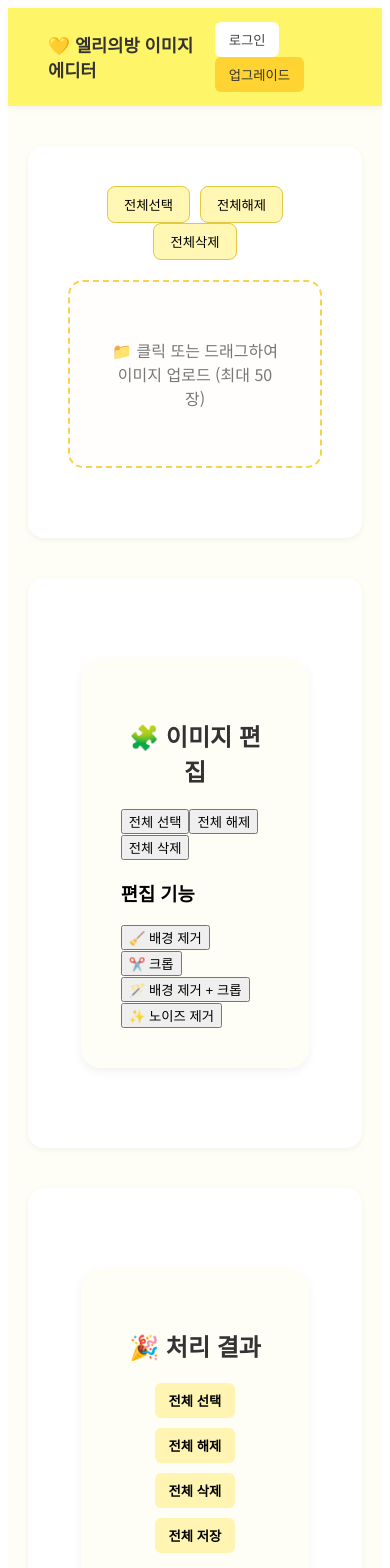
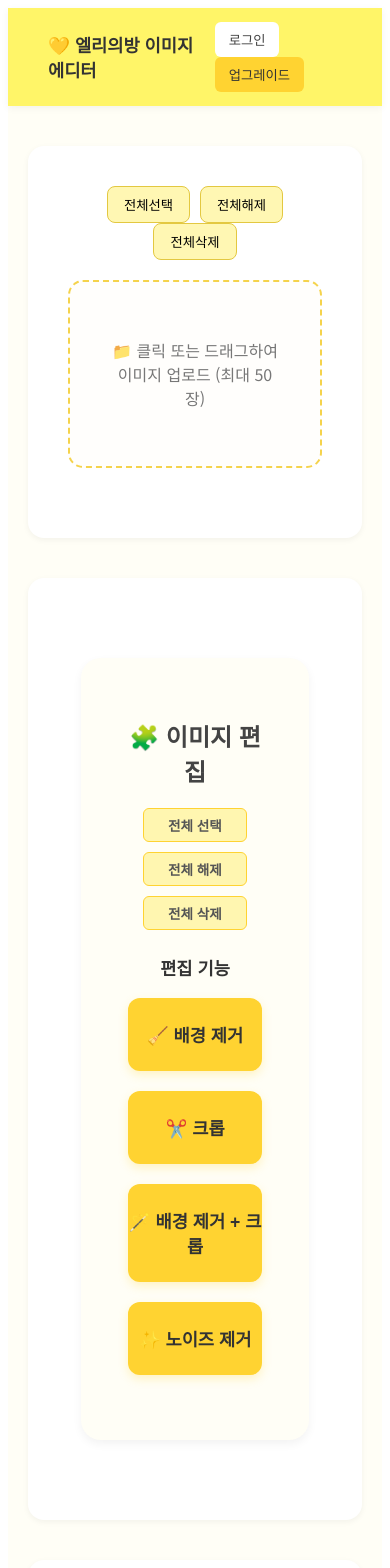
Before and after one commit to elliesbang/image-editor-elliesbang, a React (Vite) app: page / in a window 390 px wide. Shown: the top 1568 px of the page. Built offline with nearby package versions, Linux system fonts and the light colour scheme.

Commit message:
Update ImageEdit.css

```diff
--- a/src/components/ImageEdit.css
+++ b/src/components/ImageEdit.css
@@ -1,9 +1,4 @@
-.image-edit-section {
-  margin-top: 40px;
-  text-align: center;
-}
-
-.section-card {
+.section-box {
   background: #ffffff;
   border-radius: 16px;
   box-shadow: 0 0 20px rgba(255, 211, 49, 0.15);
@@ -14,26 +9,27 @@
   text-align: center;
 }
 
-.section-title {
-  font-size: 1.4rem;
+/* 🟡 제목 */
+.section-box h2 {
+  font-size: 1.5rem;
   font-weight: 700;
   color: #444;
-  margin-bottom: 24px;
+  margin-bottom: 20px;
 }
 
-/* 🔹 상단 보조버튼 (전체 선택 / 전체 해제 / 전체 삭제) */
-.top-control-buttons {
+/* 🔸 전체선택 / 해제 / 삭제 (작게) */
+.edit-controls {
   display: flex;
   justify-content: center;
-  gap: 8px;
+  gap: 10px;
   margin-bottom: 25px;
 }
 
-.top-control-buttons button {
+.edit-controls button {
   background: #fff6b0;
   border: 1px solid #ffd331;
   border-radius: 6px;
-  padding: 8px 16px;
+  padding: 6px 14px;
   font-size: 0.85rem;
   font-weight: 600;
   color: #555;
@@ -41,27 +37,35 @@
   transition: all 0.2s ease;
 }
 
-.top-control-buttons button:hover {
+.edit-controls button:hover {
   background: #fff1a0;
   transform: translateY(-1px);
 }
 
-/* 🔸 하단 주요 버튼 (배경제거 / 크롭 / 배경제거+크롭 / 노이즈 제거) */
-.image-edit-buttons {
+/* 🧩 편집 기능 섹션 제목 */
+.edit-section-title {
+  font-size: 1.1rem;
+  font-weight: 700;
+  color: #333;
+  margin-bottom: 18px;
+}
+
+/* 🟡 편집 기능 버튼 (크게 2x2) */
+.action-grid {
   display: grid;
-  grid-template-columns: repeat(2, 1fr); /* 2 x 2 고정 */
+  grid-template-columns: repeat(2, 1fr);
   gap: 20px;
   justify-items: center;
-  align-items: stretch;
+  margin-bottom: 25px;
 }
 
-.image-edit-buttons button {
-  background: #ffd331; /* 💛 엘리의방 노랑 */
+.action-grid button {
+  background: #ffd331;
   border: none;
   border-radius: 12px;
-  padding: 32px 0; /* 버튼 높이 증가 */
+  padding: 32px 0;
   width: 100%;
-  max-width: 350px; /* 버튼 폭 제한 (너무 커지지 않게) */
+  max-width: 350px;
   font-weight: 700;
   font-size: 1.1rem;
   color: #333;
@@ -70,35 +74,81 @@
   box-shadow: 0 4px 10px rgba(255, 211, 49, 0.25);
 }
 
-.image-edit-buttons button:hover {
+.action-grid button:hover {
   background: #ffe98c;
   transform: translateY(-3px);
 }
 
-/* ✨ 설명 문구 */
-.edit-note {
-  margin-top: 30px;
-  color: #777;
-  font-size: 0.9rem;
+/* 🖼️ 썸네일 */
+.thumbnail-grid {
+  display: flex;
+  flex-wrap: wrap;
+  justify-content: center;
+  gap: 12px;
+  margin-top: 20px;
 }
 
+.thumb-wrapper {
+  position: relative;
+  border: 2px solid transparent;
+  border-radius: 8px;
+  overflow: hidden;
+  width: 120px;
+  height: 120px;
+  cursor: pointer;
+  transition: all 0.2s ease;
+}
+
+.thumb-wrapper.selected {
+  border-color: #ffd331;
+  transform: scale(1.05);
+}
+
+.thumb-image {
+  width: 100%;
+  height: 100%;
+  object-fit: cover;
+}
+
+.thumb-overlay {
+  position: absolute;
+  top: 0;
+  left: 0;
+  width: 100%;
+  height: 100%;
+  background: rgba(255, 211, 49, 0.5);
+  color: white;
+  font-size: 2rem;
+  display: flex;
+  justify-content: center;
+  align-items: center;
+  font-weight: bold;
+}
+
+/* 🕐 로딩 문구 */
+.loading {
+  color: #555;
+  font-weight: 600;
+  margin-bottom: 15px;
+}
+
+/* 📱 반응형 */
 @media (max-width: 700px) {
-  .image-edit-buttons {
+  .action-grid {
     grid-template-columns: 1fr;
   }
 
-  .image-edit-buttons button {
+  .action-grid button {
     width: 90%;
-    max-width: none;
     padding: 24px 0;
   }
 
-  .top-control-buttons {
+  .edit-controls {
     flex-direction: column;
     align-items: center;
   }
 
-  .top-control-buttons button {
+  .edit-controls button {
     width: 70%;
   }
 }
```
